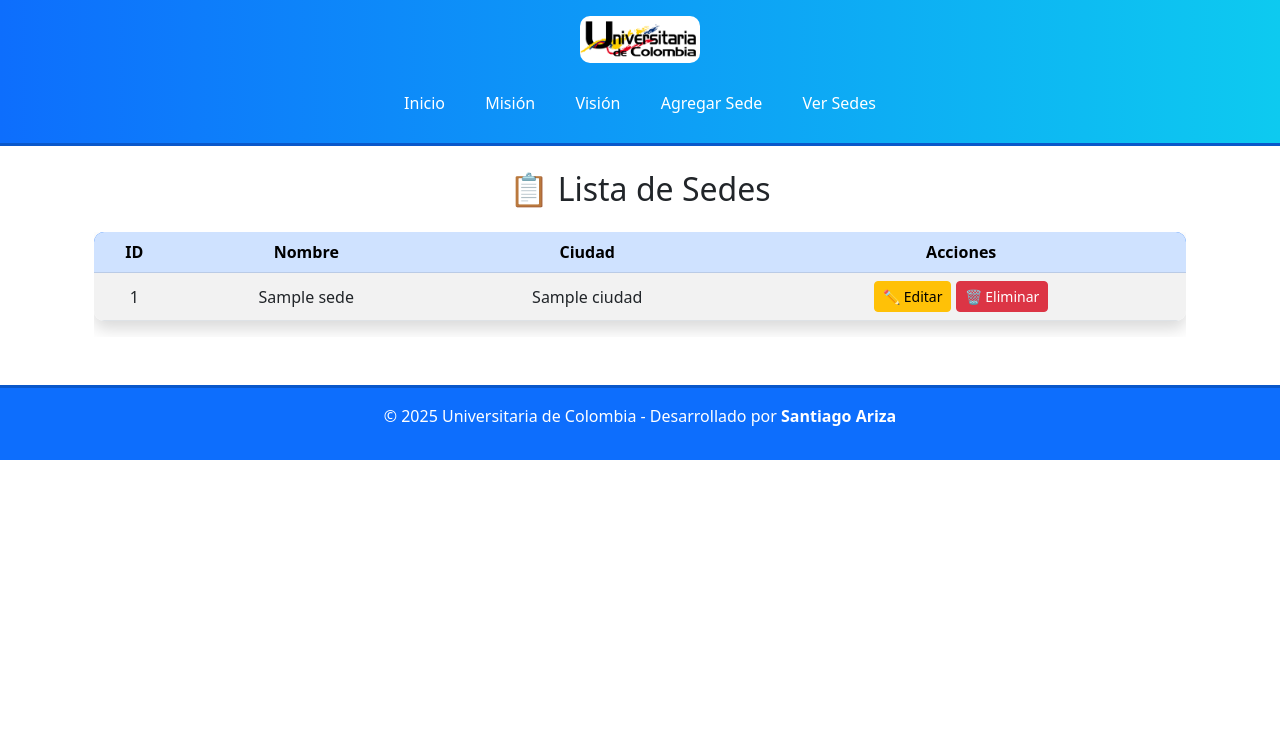
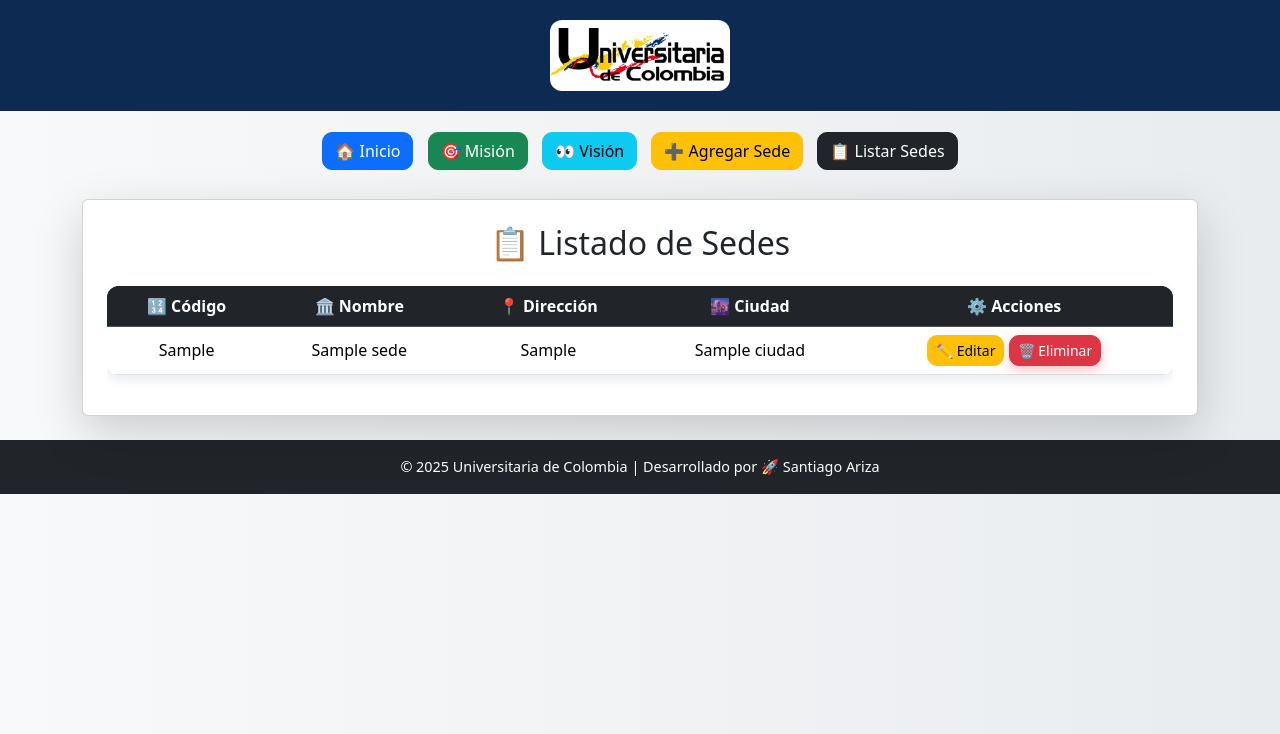
Before and after one commit to santiagoalexs/WEBPYTHON, a Flask app: page /listasedes in a window 1280 px wide. Shown: the top 734 px of the page. Run offline with Flask 3, Linux system fonts and the light colour scheme; tables that the repository leaves empty or names only in its code hold one stand-in row (values such as "Sample post").

Commit message:
Mejora Pagina final

```diff
--- a/main.py
+++ b/main.py
@@ -3,82 +3,107 @@ from conexion import create_connection
 
 app = Flask(__name__)
 
-# Página de inicio
+# 🏠 Página principal
 @app.route('/')
 def index():
     return render_template('index.html')
 
-# Página de misión
+# 📜 Misión
 @app.route('/mision')
 def mision():
     return render_template('mision.html')
 
-# Página de visión
+# 👀 Visión
 @app.route('/vision')
 def vision():
     return render_template('vision.html')
 
-# Agregar sede
+# 🏫 Formulario agregar sede
 @app.route('/sedes', methods=['GET', 'POST'])
 def sedes():
     conn = create_connection()
-    cursor = conn.cursor()
+    cursor = conn.cursor(dictionary=True)
 
     if request.method == 'POST':
         codsede = request.form['codsede']
         nombresede = request.form['nombresede']
         dirsede = request.form['dirsede']
-        ciudad = request.form['ciudad']
+        IdCiudad = request.form['IdCiudad']
 
-        cursor.execute(
-            "INSERT INTO sede (codsede, nombresede, dirsede, IdCiudad) VALUES (%s, %s, %s, %s)",
-            (codsede, nombresede, dirsede, ciudad)
-        )
-        conn.commit()
-        conn.close()
-        return render_template('sedesok.html', codsede=codsede)
+        try:
+            cursor.execute("INSERT INTO sede (codsede, nombresede, dirsede, IdCiudad) VALUES (%s, %s, %s, %s)",
+                           (codsede, nombresede, dirsede, IdCiudad))
+            conn.commit()
+            return redirect(url_for('sedesok', codsede=codsede))
+        except Exception as e:
+            print("❌ Error al insertar:", e)
 
     cursor.execute("SELECT IdCiudad, nombreciudad FROM ciudad")
     ciudades = cursor.fetchall()
+
+    cursor.close()
     conn.close()
     return render_template('sedes.html', ciudades=ciudades)
 
-# Listado de sedes
+# ✅ Confirmación de registro
+@app.route('/sedesok/<codsede>')
+def sedesok(codsede):
+    return render_template('sedesok.html', codsede=codsede)
+
+# 📋 Listado de sedes
 @app.route('/listasedes')
-def listasedes():
+def listado_sedes():
     conn = create_connection()
-    cursor = conn.cursor()
+    cursor = conn.cursor(dictionary=True)
     cursor.execute("""
-        SELECT s.IdSede, s.nombresede, c.nombreciudad
+        SELECT s.IdSede, s.codsede, s.nombresede, s.dirsede, c.nombreciudad
         FROM sede s
         LEFT JOIN ciudad c ON s.IdCiudad = c.IdCiudad
     """)
     sedes = cursor.fetchall()
+    cursor.close()
     conn.close()
     return render_template('listasedes.html', sedes=sedes)
 
-# Eliminar sede
+# ✏️ Editar sede
+@app.route('/editar_sede/<int:id>', methods=['GET', 'POST'])
+def editar_sede(id):
+    conn = create_connection()
+    cursor = conn.cursor(dictionary=True)
+
+    if request.method == 'POST':
+        codsede = request.form['codsede']
+        nombresede = request.form['nombresede']
+        dirsede = request.form['dirsede']
+        IdCiudad = request.form['IdCiudad']
+
+        cursor.execute("""
+            UPDATE sede SET codsede=%s, nombresede=%s, dirsede=%s, IdCiudad=%s WHERE IdSede=%s
+        """, (codsede, nombresede, dirsede, IdCiudad, id))
+        conn.commit()
+        cursor.close()
+        conn.close()
+        return redirect(url_for('listado_sedes'))
+
+    cursor.execute("SELECT * FROM sede WHERE IdSede = %s", (id,))
+    sede = cursor.fetchone()
+    cursor.execute("SELECT IdCiudad, nombreciudad FROM ciudad")
+    ciudades = cursor.fetchall()
+
+    cursor.close()
+    conn.close()
+    return render_template('sedes.html', sede=sede, ciudades=ciudades)
+
+# ❌ Eliminar sede
 @app.route('/eliminar_sede/<int:id>', methods=['POST'])
 def eliminar_sede(id):
     conn = create_connection()
     cursor = conn.cursor()
-    cursor.execute("DELETE FROM sede WHERE IdSede = %s", (id,))
+    cursor.execute("DELETE FROM sede WHERE IdSede=%s", (id,))
     conn.commit()
+    cursor.close()
     conn.close()
-    return redirect(url_for('listasedes'))
-
-# Editar sede
-@app.route('/editar_sede/<int:id>', methods=['POST'])
-def editar_sede(id):
-    nombre = request.form['nombre']
-    ciudad = request.form['ciudad']
-
-    conn = create_connection()
-    cursor = conn.cursor()
-    cursor.execute("UPDATE sede SET nombresede=%s, IdCiudad=%s WHERE IdSede=%s", (nombre, ciudad, id))
-    conn.commit()
-    conn.close()
-    return redirect(url_for('listasedes'))
+    return redirect(url_for('listado_sedes'))
 
 if __name__ == '__main__':
     app.run(debug=True)
--- a/static/css/estilos.css
+++ b/static/css/estilos.css
@@ -1,66 +1,167 @@
-/* Fondo general */
+/* 🎓 Estilo general */
 body {
     font-family: 'Segoe UI', Tahoma, Geneva, Verdana, sans-serif;
-    background: #f4f6f9;
-    color: #333;
+    background: linear-gradient(to right, #f8f9fa, #e9ecef);
+    margin: 0;
+    padding: 0;
 }
 
-/* Header */
-.header-bg {
-    background: linear-gradient(90deg, #0d6efd, #0dcaf0);
-    color: white;
-    border-bottom: 3px solid #0a58ca;
+/* 🔹 Logo */
+.fusion-logo {
+    background-color: #0d2a52;
+    padding: 20px 0;
+    text-align: center;
 }
 
-.logo {
-    width: 120px;
-    border-radius: 10px;
+.fusion-logo img {
+    max-width: 180px;
+    height: auto;
+    border-radius: 12px;
 }
 
-/* Botones de navegación */
-.btn-nav {
+/* 🔹 Menú superior */
+nav a {
     margin: 5px;
-    padding: 10px 20px;
-    border-radius: 20px;
     font-weight: 600;
-    color: white !important;
-    background: #0d6efd;
-    border: none;
-    transition: 0.3s;
+    border-radius: 8px;
+    padding: 10px 18px;
+    transition: all 0.3s ease;
 }
 
-.btn-nav:hover {
-    background: #0a58ca;
+nav a:hover {
     transform: scale(1.05);
+    box-shadow: 0 4px 12px rgba(13, 42, 82, 0.2);
 }
 
-/* Cards */
+/* 🔹 Cards */
 .card {
-    border-radius: 15px;
-    border: none;
-    box-shadow: 0px 4px 15px rgba(0,0,0,0.1);
-    background: white;
+    border-radius: 16px;
+    box-shadow: 0 8px 20px rgba(13, 42, 82, 0.15);
+    background-color: #fff;
+    padding: 25px;
 }
 
-/* Footer */
-.footer-bg {
-    background: #0d6efd;
-    color: white;
-    border-top: 3px solid #0a58ca;
+/* 🔹 Títulos */
+h1, h2 {
+    font-weight: 700;
+    color: #0d2a52;
 }
 
-/* Tablas */
+/* 🔹 Formularios */
+form {
+    background-color: #f4f8fb;
+    padding: 25px;
+    border-radius: 12px;
+    box-shadow: 0 4px 12px rgba(13, 42, 82, 0.1);
+}
+
+form .form-label {
+    font-weight: 600;
+    color: #0d2a52;
+}
+
+form .form-control {
+    border-radius: 8px;
+    border: 1px solid #b6c6d6;
+    padding: 10px;
+    font-size: 1rem;
+}
+
+form .form-control:focus {
+    border-color: #0d2a52;
+    box-shadow: 0 0 8px rgba(13, 42, 82, 0.3);
+}
+
+/* 🔹 Botones */
+.btn {
+    border-radius: 10px !important;
+    font-weight: 600;
+    transition: all 0.3s ease-in-out;
+}
+
+.btn:hover {
+    transform: translateY(-2px);
+}
+
+/* Botón primario */
+.btn-primary {
+    background-color: #0d2a52;
+    border: none;
+}
+.btn-primary:hover {
+    background-color: #154b8a;
+}
+
+/* Botón secundario */
+.btn-secondary {
+    background-color: #6c757d;
+    border: none;
+}
+.btn-secondary:hover {
+    background-color: #5a6268;
+}
+
+/* Botón éxito */
+.btn-success {
+    background-color: #198754;
+    border: none;
+}
+.btn-success:hover {
+    background-color: #157347;
+}
+
+/* Botón advertencia */
+.btn-warning {
+    background-color: #ffc107;
+    border: none;
+    color: #000;
+}
+.btn-warning:hover {
+    background-color: #e0a800;
+}
+
+/* Botón peligro */
+.btn-danger {
+    background-color: #dc3545;
+    border: none;
+}
+.btn-danger:hover {
+    background-color: #bb2d3b;
+}
+
+/* 🔹 Botón eliminar moderno */
+.btn-eliminar {
+    padding: 6px 14px;
+    box-shadow: 0 4px 12px rgba(220, 53, 69, 0.3);
+    transition: all 0.3s ease-in-out;
+}
+
+.btn-eliminar:hover {
+    transform: translateY(-2px) scale(1.05);
+    box-shadow: 0 6px 16px rgba(220, 53, 69, 0.4);
+}
+
+/* 🔹 Tablas */
 .table {
-    border-radius: 10px;
+    border-radius: 12px;
     overflow: hidden;
+    box-shadow: 0 4px 12px rgba(13, 42, 82, 0.1);
+    text-align: center;
+    vertical-align: middle;
 }
 
 .table thead {
-    background: #0d6efd;
+    background-color: #0d2a52;
     color: white;
-    font-weight: bold;
+    font-size: 1rem;
 }
 
 .table tbody tr:hover {
-    background: #f1f5ff;
+    background-color: #f1f5f9;
+    transition: background 0.2s ease;
 }
+
+/* 🔹 Footer */
+footer {
+    font-size: 0.9rem;
+}
--- a/templates/base.html
+++ b/templates/base.html
@@ -5,26 +5,33 @@
     <meta name="viewport" content="width=device-width, initial-scale=1.0">
     <title>{% block title %}Universitaria de Colombia{% endblock %}</title>
     <link rel="stylesheet" href="{{ url_for('static', filename='css/estilos.css') }}">
-    <link href="https://cdn.jsdelivr.net/npm/bootstrap@5.3.0/dist/css/bootstrap.min.css" rel="stylesheet">
+    <link href="https://cdn.jsdelivr.net/npm/bootstrap@5.3.2/dist/css/bootstrap.min.css" rel="stylesheet">
 </head>
 <body>
-    <header class="text-center p-3 header-bg">
-        <img src="{{ url_for('static', filename='img/logo.png') }}" alt="Logo" class="logo">
-        <nav class="mt-3">
-            <a href="{{ url_for('index') }}" class="btn btn-nav">Inicio</a>
-            <a href="{{ url_for('mision') }}" class="btn btn-nav">Misión</a>
-            <a href="{{ url_for('vision') }}" class="btn btn-nav">Visión</a>
-            <a href="{{ url_for('sedes') }}" class="btn btn-nav">Agregar Sede</a>
-            <a href="{{ url_for('listasedes') }}" class="btn btn-nav">Ver Sedes</a>
-        </nav>
+    <!-- 🔹 Encabezado con logo -->
+    <header class="fusion-logo">
+        <img src="{{ url_for('static', filename='img/logo.png') }}" alt="Logo Universidad">
     </header>
+
+    <!-- 🔹 Menú centrado -->
+    <nav class="text-center mt-3">
+        <a href="{{ url_for('index') }}" class="btn btn-primary">🏠 Inicio</a>
+        <a href="{{ url_for('mision') }}" class="btn btn-success">🎯 Misión</a>
+        <a href="{{ url_for('vision') }}" class="btn btn-info">👀 Visión</a>
+        <a href="{{ url_for('sedes') }}" class="btn btn-warning">➕ Agregar Sede</a>
+        <a href="{{ url_for('listado_sedes') }}" class="btn btn-dark">📋 Listar Sedes</a>
+    </nav>
 
     <main class="container mt-4">
         {% block content %}{% endblock %}
     </main>
 
-    <footer class="text-center p-3 mt-5 footer-bg">
-        <p>© 2025 Universitaria de Colombia - Desarrollado por <strong>Santiago Ariza</strong></p>
+    <!-- 🔹 Footer -->
+    <footer class="text-center mt-4 p-3 bg-dark text-white">
+        © 2025 Universitaria de Colombia | Desarrollado por 🚀 Santiago Ariza
     </footer>
+
+    <script src="https://cdn.jsdelivr.net/npm/bootstrap@5.3.2/dist/js/bootstrap.bundle.min.js"></script>
+    {% block scripts %}{% endblock %}
 </body>
 </html>
--- a/templates/listasedes.html
+++ b/templates/listasedes.html
@@ -1,31 +1,60 @@
 {% extends 'base.html' %}
-{% block title %}Lista de Sedes{% endblock %}
+
+{% block title %}📋 Listado de Sedes{% endblock %}
+
 {% block content %}
-<div class="container">
-    <h2 class="text-center mb-4">📋 Lista de Sedes</h2>
+<div class="card shadow-lg p-4 mt-4">
+    <h2 class="text-center text-dark">📋 Listado de Sedes</h2>
 
     {% if sedes %}
-    <div class="table-responsive">
-        <table class="table table-striped table-hover text-center align-middle shadow">
-            <thead class="table-primary">
+    <div class="table-responsive mt-3">
+        <table class="table table-hover align-middle">
+            <thead class="table-dark text-center">
                 <tr>
-                    <th>ID</th>
-                    <th>Nombre</th>
-                    <th>Ciudad</th>
-                    <th>Acciones</th>
+                    <th>🔢 Código</th>
+                    <th>🏛️ Nombre</th>
+                    <th>📍 Dirección</th>
+                    <th>🌆 Ciudad</th>
+                    <th>⚙️ Acciones</th>
                 </tr>
             </thead>
             <tbody>
                 {% for sede in sedes %}
-                <tr id="row-{{ sede[0] }}">
-                    <td>{{ sede[0] }}</td>
-                    <td class="editable" data-field="nombre">{{ sede[1] }}</td>
-                    <td class="editable" data-field="ciudad">{{ sede[2] }}</td>
-                    <td>
-                        <button class="btn btn-warning btn-sm" onclick="editarFila({{ sede[0] }})">✏️ Editar</button>
-                        <form action="{{ url_for('eliminar_sede', id=sede[0]) }}" method="POST" style="display:inline;">
-                            <button class="btn btn-danger btn-sm">🗑️ Eliminar</button>
-                        </form>
+                <tr>
+                    <td class="text-center">{{ sede.codsede }}</td>
+                    <td>{{ sede.nombresede }}</td>
+                    <td>{{ sede.dirsede }}</td>
+                    <td>{{ sede.nombreciudad }}</td>
+                    <td class="text-center">
+                        <!-- Botón editar -->
+                        <a href="{{ url_for('editar_sede', id=sede.IdSede) }}" class="btn btn-sm btn-warning">✏️ Editar</a>
+
+                        <!-- Botón eliminar con modal -->
+                        <button type="button" class="btn btn-sm btn-danger btn-eliminar" data-bs-toggle="modal" data-bs-target="#modalEliminar{{ sede.IdSede }}">
+                            🗑️ Eliminar
+                        </button>
+
+                        <!-- Modal -->
+                        <div class="modal fade" id="modalEliminar{{ sede.IdSede }}" tabindex="-1" aria-labelledby="modalLabel{{ sede.IdSede }}" aria-hidden="true">
+                          <div class="modal-dialog modal-dialog-centered">
+                            <div class="modal-content">
+                              <div class="modal-header">
+                                <h5 class="modal-title" id="modalLabel{{ sede.IdSede }}">⚠️ Confirmar eliminación</h5>
+                                <button type="button" class="btn-close" data-bs-dismiss="modal" aria-label="Cerrar"></button>
+                              </div>
+                              <div class="modal-body">
+                                ¿Está seguro que desea eliminar la sede <strong>{{ sede.nombresede }}</strong>?
+                              </div>
+                              <div class="modal-footer">
+                                <button type="button" class="btn btn-secondary" data-bs-dismiss="modal">Cancelar</button>
+                                <form action="{{ url_for('eliminar_sede', id=sede.IdSede) }}" method="POST" style="display:inline;">
+                                    <button type="submit" class="btn btn-danger">Eliminar</button>
+                                </form>
+                              </div>
+                            </div>
+                          </div>
+                        </div>
+
                     </td>
                 </tr>
                 {% endfor %}
@@ -33,31 +62,7 @@
         </table>
     </div>
     {% else %}
-    <p class="text-muted text-center">No hay sedes registradas aún.</p>
+    <p class="text-center text-muted mt-3">😕 No hay sedes registradas.</p>
     {% endif %}
 </div>
-
-<script>
-function editarFila(id) {
-    let fila = document.getElementById("row-" + id);
-    let celdas = fila.querySelectorAll(".editable");
-
-    let nombre = celdas[0].innerText;
-    let ciudad = celdas[1].innerText;
-
-    fila.innerHTML = `
-        <td>${id}</td>
-        <td><input type="text" name="nombre" class="form-control form-control-sm" value="${nombre}"></td>
-        <td><input type="text" name="ciudad" class="form-control form-control-sm" value="${ciudad}"></td>
-        <td>
-            <form action="/editar_sede/${id}" method="POST" style="display:inline;">
-                <input type="hidden" name="nombre" value="${nombre}">
-                <input type="hidden" name="ciudad" value="${ciudad}">
-                <button class="btn btn-success btn-sm">💾 Guardar</button>
-            </form>
-            <button class="btn btn-secondary btn-sm" onclick="location.reload()">❌ Cancelar</button>
-        </td>
-    `;
-}
-</script>
 {% endblock %}
```
Also changed, not shown: conexion.py (+8 -6 lines), templates/index.html (+5 -5 lines), templates/mision.html (+6 -4 lines), templates/sedeok.html (+7 -4 lines), templates/sedes.html (+27 -26 lines), templates/vision.html (+6 -4 lines).
